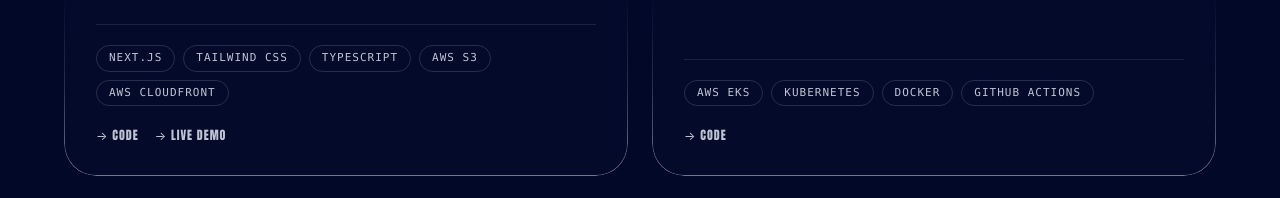
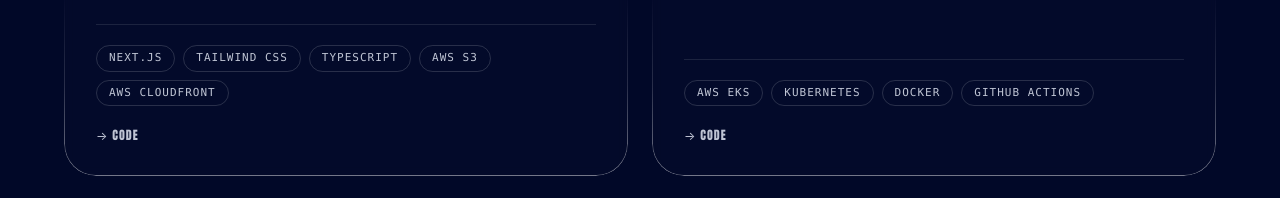
Before and after one commit to Tooltu-deve/Portfolio, a Next.js app: page / in a window 1280 px wide. Shown: the part 3680-3878 px from the top of the page. Built offline with nearby package versions, Linux system fonts and the light colour scheme; a web font is replaced by a local one.

Commit message:
remove demo link of portfolio

```diff
--- a/src/components/ProjectsSection.tsx
+++ b/src/components/ProjectsSection.tsx
@@ -17,8 +17,7 @@ const projects: Project[] = [
     desc: "Portfolio Website built with Next.js, Tailwind CSS, and TypeScript. Deployed on AWS S3 and CloudFront. CI/CD on GitHub Actions with automated tests and deployments.",
     tags: ["Next.js", "Tailwind CSS", "TypeScript", "AWS S3", "AWS CloudFront"],
     status: "Live",
-    github: "https://github.com/Tooltu-deve/Portfolio",
-    demo: "https://tooltu.io.vn",
+    github: "https://github.com/Tooltu-deve/Portfolio"
   },
   {
     title: "Application on EKS Kubernetes Cluster",
```
